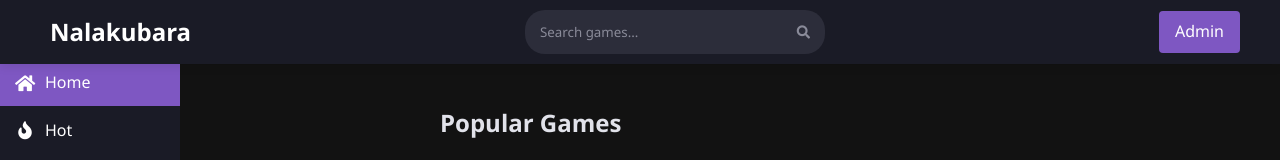
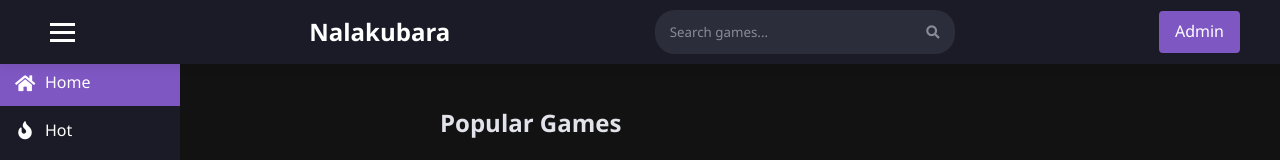
Before and after one commit to goldsame/Nalakubara, a React (Create React App) app in the folder client/: page / in a window 1280 px wide. Shown: the top 160 px of the page. Built offline with nearby package versions, Linux system fonts and the light colour scheme; grey boxes are pictures that could not be loaded; the HTML template or start-up script is replaced by a standard one.

Commit message:
添加调试信息和汉堡菜单点击反馈，修复移动端侧边栏显示问题

```diff
--- a/client/src/components/Header/Header.jsx
+++ b/client/src/components/Header/Header.jsx
@@ -26,10 +26,20 @@ const Header = ({ toggleSidebar }) => {
   };
 
   // 添加汉堡菜单点击处理函数
-  const handleMenuToggle = () => {
-    console.log("Menu toggle clicked");
-    if (toggleSidebar) {
+  const handleMenuToggle = (e) => {
+    e.preventDefault();
+    if (typeof toggleSidebar === 'function') {
       toggleSidebar();
+      // 添加一个临时的视觉反馈
+      const icon = e.currentTarget.querySelector('.menu-icon');
+      if (icon) {
+        icon.style.backgroundColor = '#7e57c2';
+        setTimeout(() => {
+          icon.style.backgroundColor = '#fff';
+        }, 300);
+      }
+    } else {
+      alert('toggleSidebar 不是一个函数');
     }
   };
 
@@ -37,7 +47,12 @@ const Header = ({ toggleSidebar }) => {
     <header className="header">
       <div className="header-content">
         {/* 确保汉堡菜单按钮正确绑定点击事件 */}
-        <button className="menu-toggle" onClick={handleMenuToggle} aria-label="Toggle menu">
+        <button
+          className="menu-toggle"
+          onClick={handleMenuToggle}
+          aria-label="Toggle menu"
+          style={{display: 'block'}} // 强制显示，用于测试
+        >
           <span className="menu-icon"></span>
         </button>
 
--- a/client/src/components/Layout/Layout.jsx
+++ b/client/src/components/Layout/Layout.jsx
@@ -12,11 +12,14 @@ const Layout = ({ children }) => {
 
   // 确保初始状态在移动设备上是隐藏的
   const [sidebarVisible, setSidebarVisible] = useState(window.innerWidth > 768);
+  const [debugInfo, setDebugInfo] = useState('初始状态');
 
   // 监听窗口大小变化
   useEffect(() => {
     const handleResize = () => {
-      setSidebarVisible(window.innerWidth > 768);
+      const newState = window.innerWidth > 768;
+      setSidebarVisible(newState);
+      setDebugInfo(`窗口大小改变: ${window.innerWidth}px, 侧边栏: ${newState ? '显示' : '隐藏'}`);
     };
 
     window.addEventListener('resize', handleResize);
@@ -25,15 +28,35 @@ const Layout = ({ children }) => {
 
   // 切换侧边栏显示状态的函数
   const toggleSidebar = () => {
-    console.log("Toggle sidebar called, current state:", sidebarVisible);
-    setSidebarVisible(prevState => !prevState);
+    setSidebarVisible(prevState => {
+      const newState = !prevState;
+      setDebugInfo(`菜单点击: 侧边栏从${prevState ? '显示' : '隐藏'}变为${newState ? '显示' : '隐藏'}`);
+      return newState;
+    });
   };
 
   return (
     <div className="layout">
       <Header toggleSidebar={toggleSidebar} />
+
+      {/* 添加调试信息显示 */}
+      <div style={{
+        position: 'fixed',
+        bottom: '10px',
+        right: '10px',
+        background: 'rgba(0,0,0,0.7)',
+        color: 'white',
+        padding: '10px',
+        zIndex: 9999,
+        fontSize: '12px'
+      }}>
+        调试: {debugInfo}<br/>
+        侧边栏状态: {sidebarVisible ? '显示' : '隐藏'}<br/>
+        类名: sidebar-container {sidebarVisible ? 'mobile-sidebar-visible' : ''}
+      </div>
+
       <div className="content-container">
-        {/* 使用mobile-sidebar-visible类名来控制移动端显示 */}
+        {/* 确保正确应用visible/hidden类名 */}
         <div className={`sidebar-container ${sidebarVisible ? 'mobile-sidebar-visible' : ''}`}>
           <Sidebar />
         </div>
```
